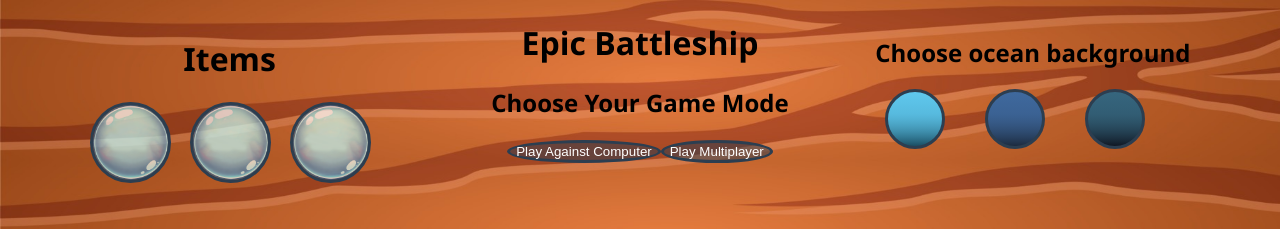
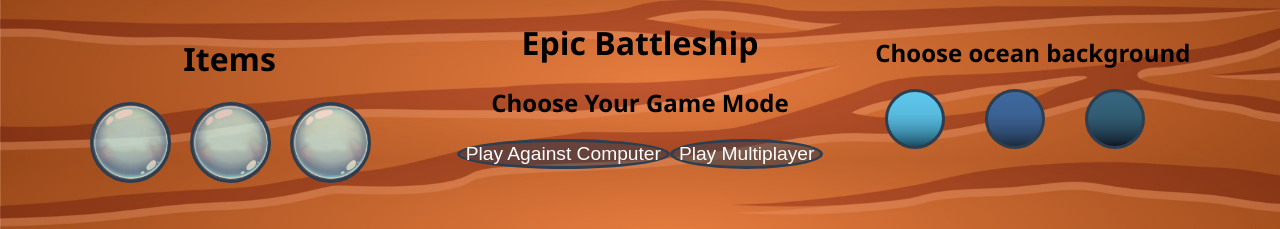
Before and after one commit to markbtesh/epic-battleship-multiplayer, an Angular app in the folder battleship-multiplayer/: page / in a window 1280 px wide. Shown: the top 229 px of the page. Built offline with nearby package versions, Linux system fonts and the light colour scheme; no server answers.

Commit message:
enlarged options

```diff
--- a/battleship-multiplayer/src/app/game-board/game-board.component.html
+++ b/battleship-multiplayer/src/app/game-board/game-board.component.html
@@ -4,8 +4,8 @@
 
   <div *ngIf="!gameInProgress && gamemode === 0">
     <h2>Choose Your Game Mode</h2>
-    <button (click)="startSinglePlayer()">Play Against Computer</button>
-    <button (click)="startMultiplayer()">Play Multiplayer</button>
+    <button (click)="startSinglePlayer()" style="font-size: larger;">Play Against Computer</button>
+    <button (click)="startMultiplayer()" style="font-size: larger;">Play Multiplayer</button>
 
   </div>
 
```
